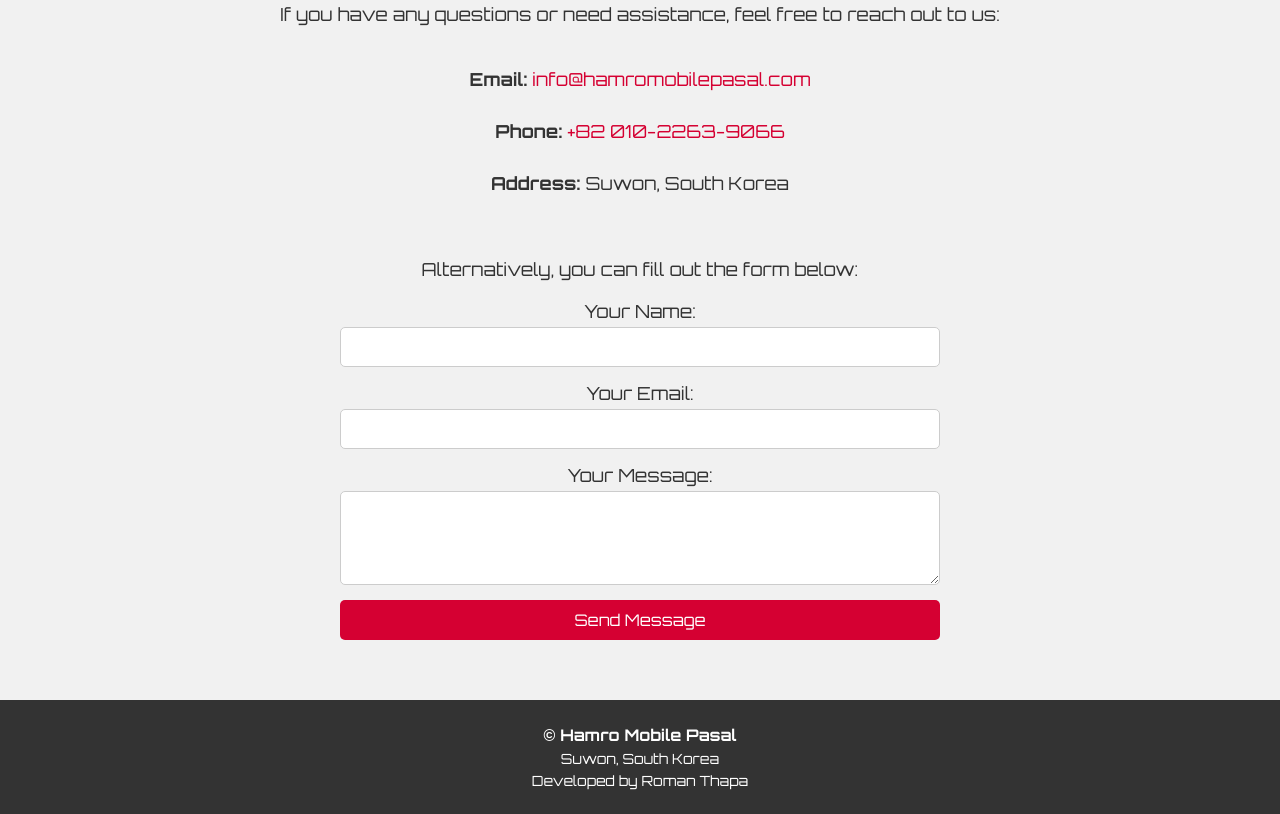
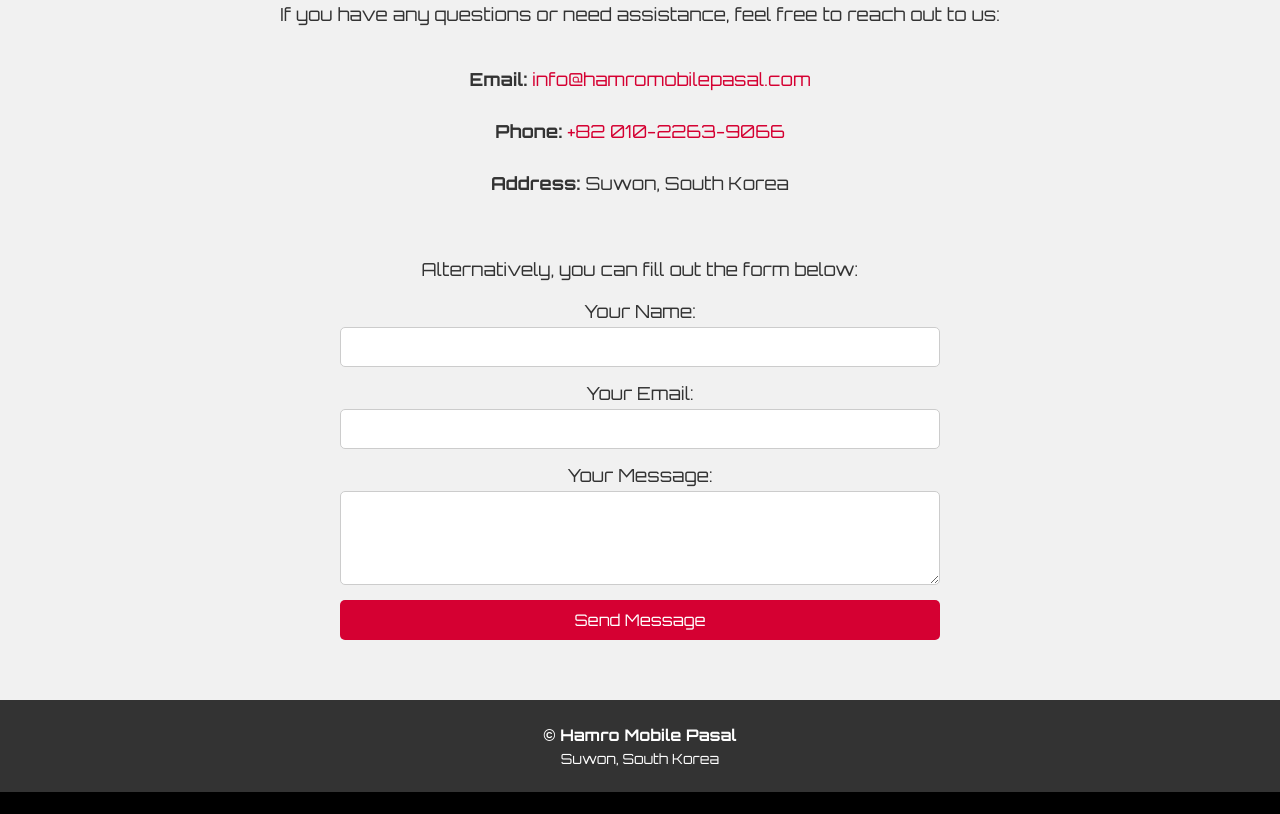
Before and after one commit to romanthapa8848/hamromobilepasal, a plain HTML site: page index.html in a window 1280 px wide. Shown: the part 8616-9430 px from the top of the page. After the commit the page ends 9408 px from the top, so only its background shows below. Drawn offline with Linux system fonts and the light colour scheme; some icons are missing.

Commit message:
Update index.html
X

```diff
--- a/index.html
+++ b/index.html
@@ -359,10 +359,6 @@
     <footer>
       <p class="copyright">&copy; Hamro Mobile Pasal</p>
       <p>Suwon, South Korea</p>
-      <p class="developer">
-        Developed by
-        <a href="https://wa.me/9779846187550" target="_blank">Roman Thapa</a>
-      </p>
     </footer>
   </body>
 </html>
```
